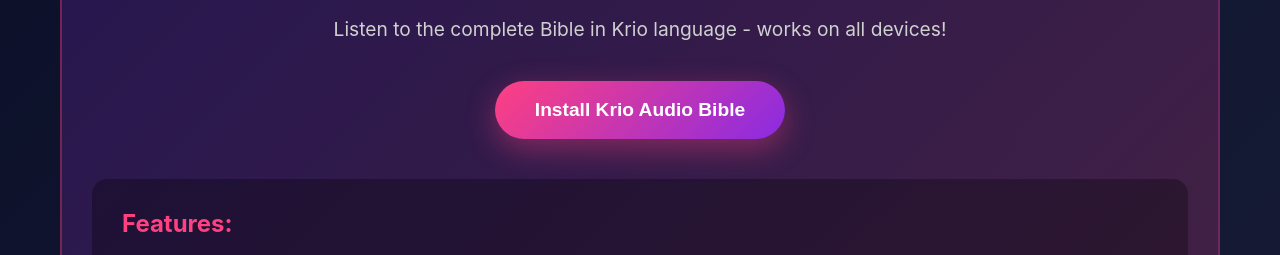
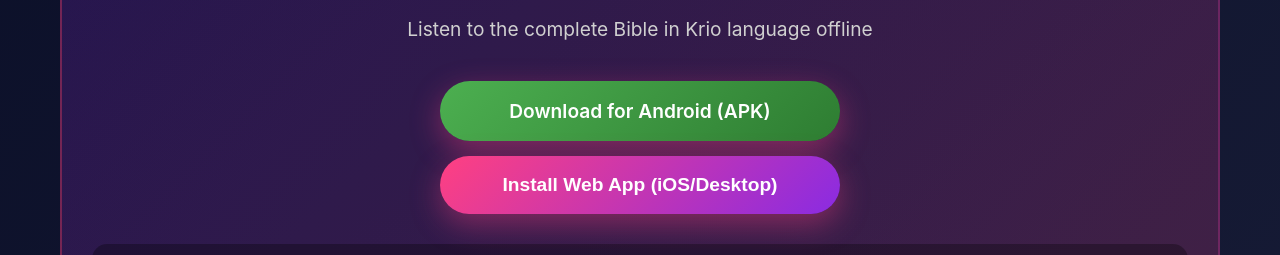
Before and after one commit to AlphaDumbuya/krio-bible, a website: page web-build/index.html in a window 1280 px wide. Shown: the part 548-803 px from the top of the page. Drawn offline with Linux system fonts and the light colour scheme.

Commit message:
Update APK download link to direct Expo build URL

```diff
--- a/web-build/index.html
+++ b/web-build/index.html
@@ -65,20 +65,22 @@
 
         <div class="download-section">
             <h2>Get the App</h2>
-            <p>Listen to the complete Bible in Krio language - works on all devices!</p>
-            <button onclick="openApp()" class="btn">Install Krio Audio Bible</button>
+            <p>Listen to the complete Bible in Krio language offline</p>
 
-            <div class="install-instructions" id="installInstructions">
-                <h4>Install as App (Optional):</h4>
-                <ol>
-                    <li><strong>Android:</strong> Tap menu (...) then "Add to Home screen" or "Install app"</li>
-                    <li><strong>iOS:</strong> Tap share button then "Add to Home Screen"</li>
-                    <li><strong>Desktop:</strong> Click install icon in address bar</li>
-                </ol>
-                <p style="margin-top: 15px; color: #ff4081; font-weight: bold;">Install to use offline and get app-like experience!</p>
+            <div style="display: flex; flex-direction: column; gap: 15px; max-width: 400px; margin: 0 auto;">
+                <a href="https://expo.dev/artifacts/eas/6mzGCvEuzb997KUoCiPqqD.apk"
+                   onclick="gtag('event', 'download_apk', {'event_category': 'download'});"
+                   class="btn"
+                   style="text-decoration: none; display: inline-block; background: linear-gradient(135deg, #4CAF50, #2E7D32);">
+                    Download for Android (APK)
+                </a>
+
+                <button onclick="openApp()" class="btn" style="background: linear-gradient(135deg, #ff4081, #8a2be2);">
+                    Install Web App (iOS/Desktop)
+                </button>
             </div>
 
-            <div class="download-info">
+            <div class="download-info" style="margin-top: 30px;">
                 <h3>Features:</h3>
                 <p><strong>Complete Bible:</strong> All 66 books in Krio</p>
                 <p><strong>High Quality Audio:</strong> Professional narration</p>
@@ -136,27 +138,22 @@
         });
 
         function openApp() {
-            console.log('Download button clicked');
-            gtag('event', 'download_button_clicked', {'event_category': 'engagement'});
+            console.log('Install web app clicked');
+            gtag('event', 'pwa_install_clicked', {'event_category': 'engagement'});
 
-            // Try to trigger PWA install prompt immediately
+            // Try to trigger PWA install prompt
             if (deferredPrompt) {
-                console.log('Showing install prompt');
                 deferredPrompt.prompt();
                 deferredPrompt.userChoice.then((choiceResult) => {
                     if (choiceResult.outcome === 'accepted') {
-                        console.log('PWA install accepted');
+                        console.log('PWA installed');
                         gtag('event', 'pwa_install_accepted', {'event_category': 'engagement'});
-                    } else {
-                        console.log('PWA install declined');
-                        gtag('event', 'pwa_install_declined', {'event_category': 'engagement'});
                     }
                     deferredPrompt = null;
                 });
             } else {
-                // If no install prompt available, show instructions
-                console.log('No install prompt - showing manual instructions');
-                alert('To install:\n\nAndroid: Tap menu (...) → "Add to Home screen"\niOS: Tap share → "Add to Home Screen"\nDesktop: Click install icon in address bar');
+                // Show simple instructions for manual install
+                alert('To install:\n\niOS: Tap Share → Add to Home Screen\n\nDesktop: Click install icon in address bar\n\nAndroid: Download the APK instead!');
             }
         }
 
```
